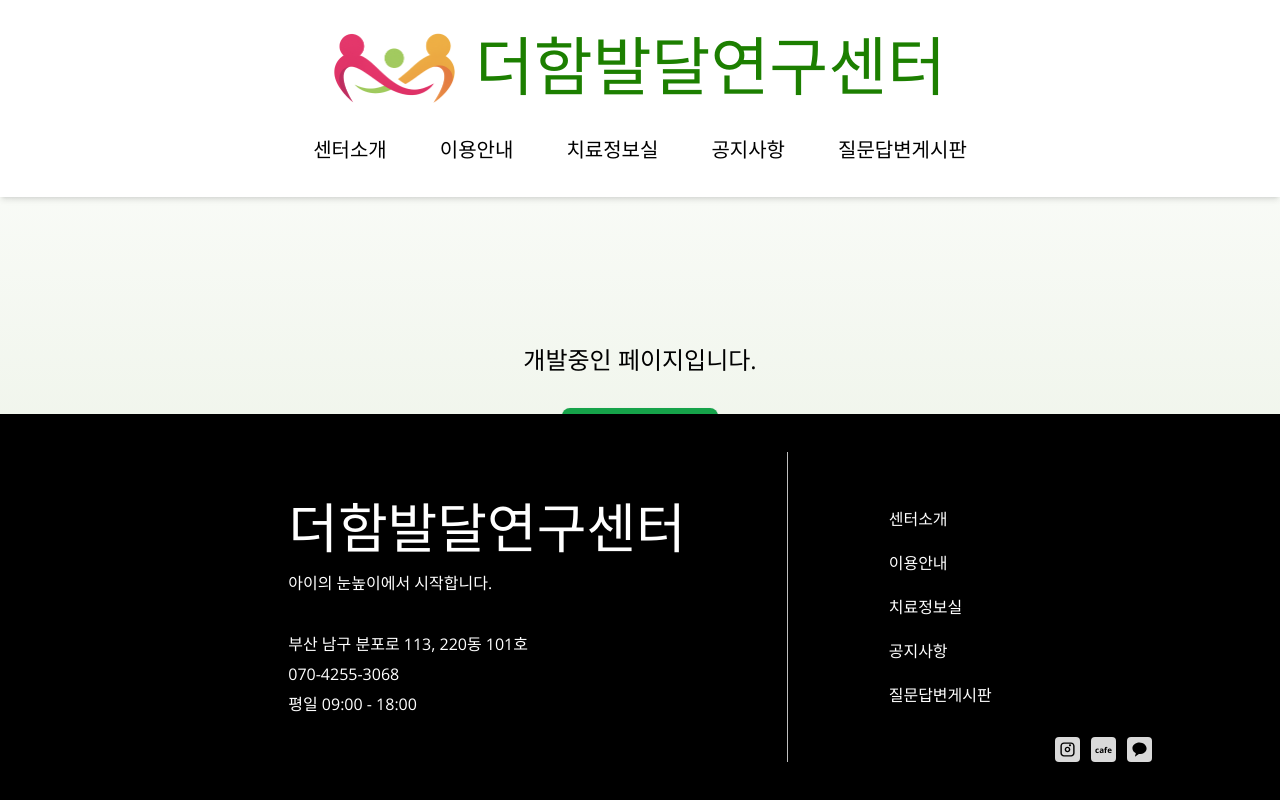
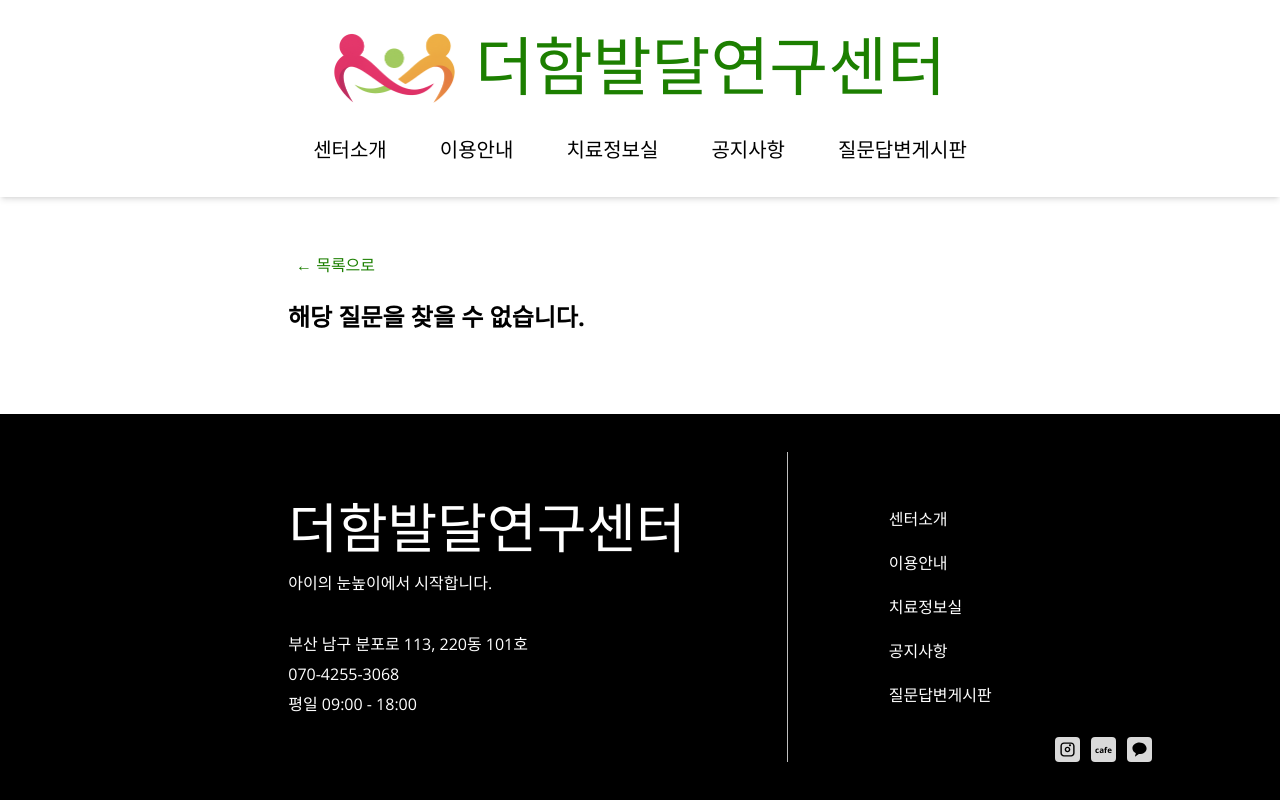
Before and after one commit to marybin99/withbobath, a Next.js app: page /qna/1 in a window 1280 px wide. Before the commit this address had no page. Shown: the top 800 px of the page. Built offline with nearby package versions, Linux system fonts and the light colour scheme; a web font is replaced by a local one.

Commit message:
feat. 질문답변게시판 페이지 추가

```diff
--- /dev/null
+++ b/src/data/qna.ts
@@ -0,0 +1,3 @@
+import type { NoticeData } from "./notice";
+
+export const qnaPosts: NoticeData[] = [];
--- /dev/null
+++ b/src/pages/qna/[id].tsx
@@ -0,0 +1,49 @@
+import React from "react";
+import Head from "next/head";
+import Link from "next/link";
+import { useRouter } from "next/router";
+import Layout from "@/components/layout/Layout";
+import { useScroll } from "@/components/layout/Header";
+import TableDetail from "@/components/notice/TableDetail";
+import { qnaPosts } from "@/data/qna";
+
+const QnaDetail: React.FC = () => {
+  const isScrolled = useScroll();
+  const router = useRouter();
+  const { id, page } = router.query;
+  const post = qnaPosts.find((item) => item.id === Number(id));
+  const listHref =
+    typeof page === "string" && /^[1-9]\d*$/.test(page)
+      ? `/qna?page=${page}`
+      : "/qna";
+
+  return (
+    <Layout>
+      <Head>
+        <title>{post ? `${post.title} | 질문답변게시판` : "질문답변게시판"} | 더함발달연구센터</title>
+      </Head>
+      <div
+        className={`bg-white min-h-screen mt-[82px] ${
+          isScrolled ? "lg:mt-[108px]" : "lg:mt-[197px]"
+        } transition-all duration-300`}
+      >
+        <div className="px-4 py-12 mx-auto max-w-3xl md:px-8">
+          <div className="flex justify-start mb-4">
+            <Link
+              href={listHref}
+              className="inline-flex items-center px-2 py-2 font-medium text-primary hover:underline hover:underline-offset-4"
+            >
+              ← 목록으로
+            </Link>
+          </div>
+          <TableDetail
+            notice={post}
+            notFoundMessage="해당 질문을 찾을 수 없습니다."
+          />
+        </div>
+      </div>
+    </Layout>
+  );
+};
+
+export default QnaDetail;
--- /dev/null
+++ b/src/pages/qna/index.tsx
@@ -0,0 +1,37 @@
+import React from "react";
+import Head from "next/head";
+import Layout from "@/components/layout/Layout";
+import { useScroll } from "@/components/layout/Header";
+import Table from "@/components/notice/Table";
+import { qnaPosts } from "@/data/qna";
+
+const QnaPage: React.FC = () => {
+  const isScrolled = useScroll();
+
+  return (
+    <Layout>
+      <Head>
+        <title>질문답변게시판 | 더함발달연구센터</title>
+      </Head>
+      <div
+        className={`bg-white min-h-screen mt-[82px] ${
+          isScrolled ? "lg:mt-[108px]" : "lg:mt-[197px]"
+        } transition-all duration-300`}
+      >
+        <div className="px-4 py-12 mx-auto max-w-5xl md:px-8">
+          <h2 className="pb-2 mb-5 text-2xl font-semibold border-b">
+            질문답변게시판
+          </h2>
+          <Table
+            items={qnaPosts}
+            basePath="/qna"
+            sectionLabel="질문답변게시판"
+            emptyMessage="등록된 질문이 없습니다."
+          />
+        </div>
+      </div>
+    </Layout>
+  );
+};
+
+export default QnaPage;
```
